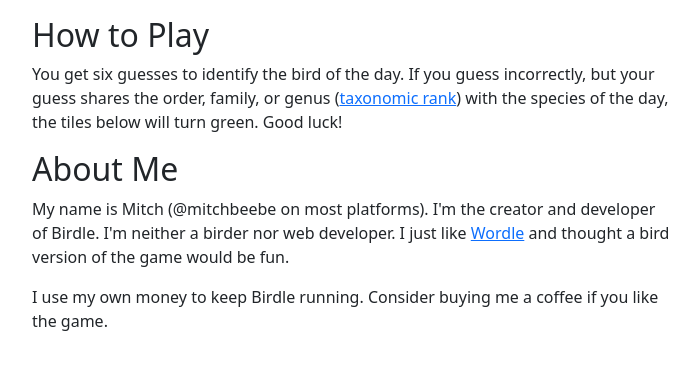
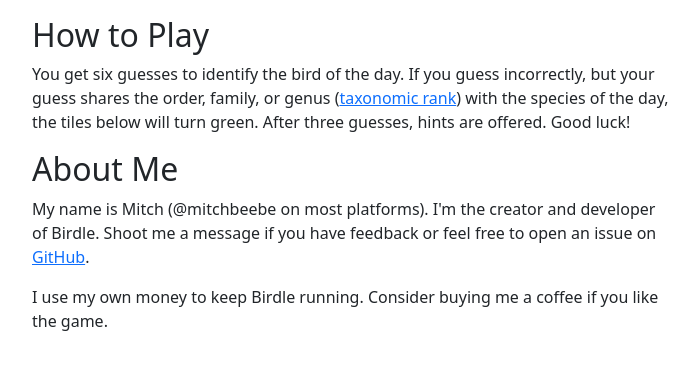
Before and after one commit to mitchbeebe/new-birdle, a Django app: page /info/ in a window 1280 px wide. Shown: the part 56-426 px from the top of the page, without its empty margins (288-987 px from the left). Run offline with Django 3.2, Linux system fonts and the light colour scheme; some libraries are stand-ins or nearby versions.

Commit message:
Edited info page

```diff
--- a/birdle/templates/birdle/info.html
+++ b/birdle/templates/birdle/info.html
@@ -9,14 +9,14 @@
         You get six guesses to identify the bird of the day.
         If you guess incorrectly, but your guess shares the order, family, or genus
         (<a href='https://en.wikipedia.org/wiki/Taxonomic_rank' target=_blank>taxonomic rank</a>)
-        with the species of the day, the tiles below will turn green. Good luck!
+        with the species of the day, the tiles below will turn green. After three guesses, hints
+        are offered. Good luck!
     </p>
     <h2>About Me</h2>
     <p>
         My name is Mitch (@mitchbeebe on most platforms). I'm the creator and developer of Birdle.
-        I'm neither a birder nor web developer.
-        I just like <a href='https://www.nytimes.com/games/wordle/index.html' target=_blank>Wordle</a>
-        and thought a bird version of the game would be fun.
+        Shoot me a message if you have feedback or feel free to open an issue on
+        <a href="https://github.com/mitchbeebe/new-birdle" target=_blank>GitHub</a>.
     </p>
     <p>I use my own money to keep Birdle running. Consider buying me a coffee if you like the game.</p>
     <div class="d-flex justify-content-center">
```
